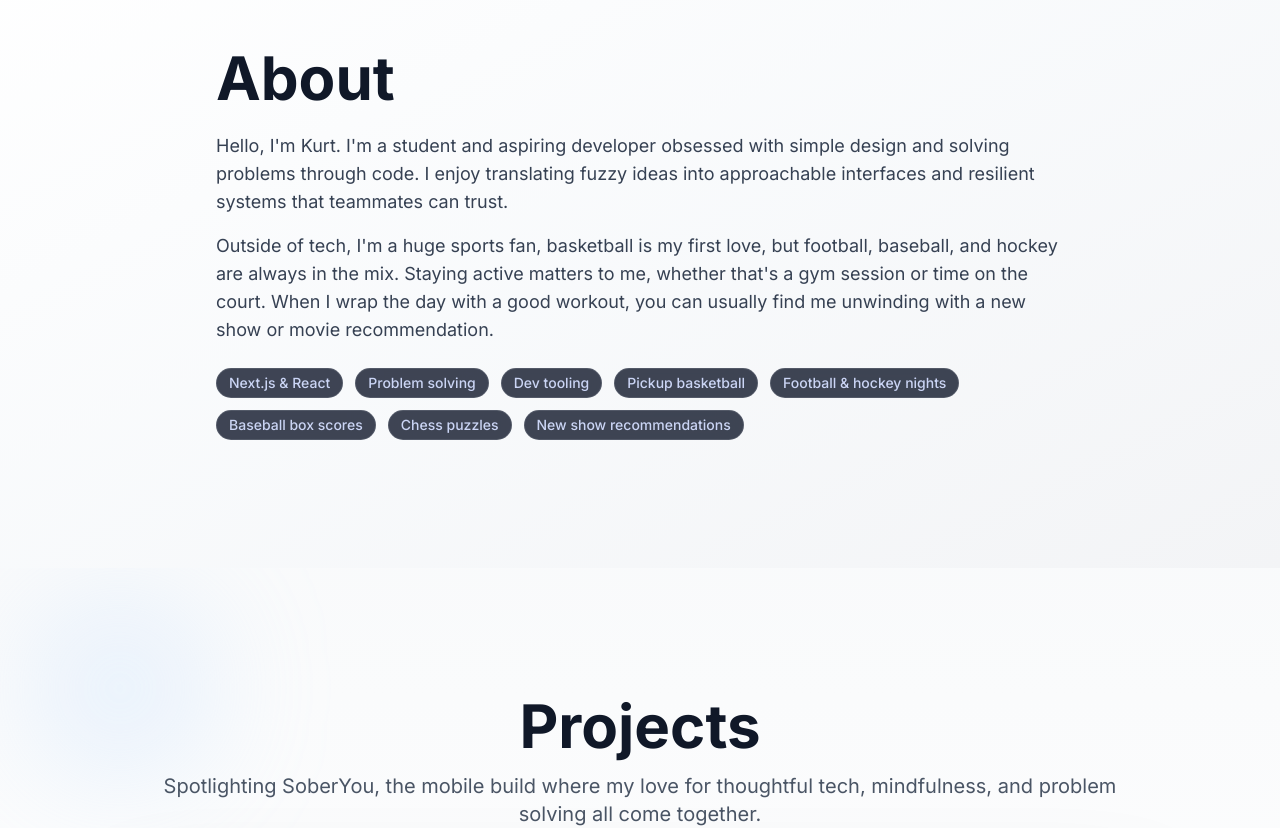
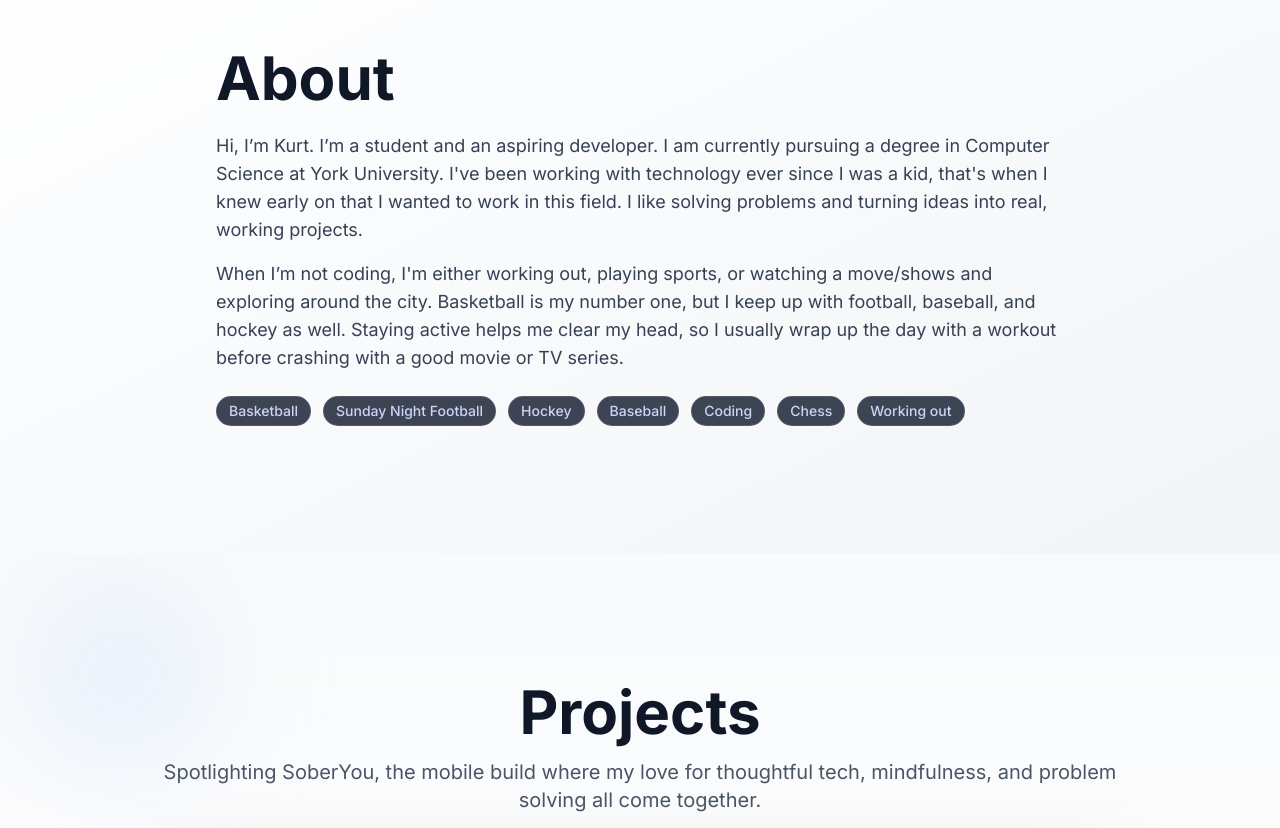
Before and after one commit to kurtjallo/myPortfolioWebsite, a Next.js app: page / in a window 1280 px wide. Shown: the part 880-1708 px from the top of the page. Built offline with nearby package versions, Linux system fonts and the light colour scheme.

Commit message:
Changed the about section about me

```diff
--- a/src/components/About.tsx
+++ b/src/components/About.tsx
@@ -22,17 +22,18 @@ export function About() {
           </h2>
           <div className="space-y-4 leading-relaxed">
             <p className="text-lg text-gray-700 dark:text-gray-200">
-              Hello, I&apos;m Kurt. I&apos;m a student and aspiring developer obsessed with
-              simple design and solving problems through code. I enjoy translating fuzzy
-              ideas into approachable interfaces and resilient systems that teammates can
-              trust.
+              Hi, I’m Kurt. I’m a student and an aspiring developer. I am currently
+              pursuing a degree in Computer Science at York University. I've been
+              working with technology ever since I was a kid, that's when I knew early
+              on that I wanted to work in this field. I like solving problems and
+              turning ideas into real, working projects.
             </p>
             <p className="text-lg text-gray-700 dark:text-gray-200">
-              Outside of tech, I&apos;m a huge sports fan, basketball is my first love, but
-              football, baseball, and hockey are always in the mix. Staying active matters
-              to me, whether that&apos;s a gym session or time on the court. When I wrap the
-              day with a good workout, you can usually find me unwinding with a new show or
-              movie recommendation.
+              When I’m not coding, I'm either working out, playing sports, or
+              watching a move/shows and exploring around the city. Basketball is my
+              number one, but I keep up with football, baseball, and hockey as well.
+              Staying active helps me clear my head, so I usually wrap up the day
+              with a workout before crashing with a good movie or TV series.
             </p>
           </div>
           <div className="flex flex-wrap gap-3">
--- a/src/data/content.ts
+++ b/src/data/content.ts
@@ -61,14 +61,13 @@ export const socialLinks: SocialLink[] = [
 export const aboutHighlights: never[] = [];
 
 export const interestTags = [
-  "Next.js & React",
-  "Problem solving",
-  "Dev tooling",
-  "Pickup basketball",
-  "Football & hockey nights",
-  "Baseball box scores",
-  "Chess puzzles",
-  "New show recommendations",
+  "Basketball",
+  "Sunday Night Football",
+  "Hockey",
+  "Baseball",
+  "Coding",
+  "Chess",
+  "Working out",
 ];
 
 export const projects: ProjectCard[] = [
@@ -135,9 +134,10 @@ export const skills: SkillCategory[] = [
 
 export const hobbies = [
   "Basketball",
+  "Sunday Night Football",
+  "Hockey",
+  "Baseball",
+  "Coding",
+  "Chess",
   "Working out",
-  "Reading tech blogs",
-  "New music",
-  "Learning new frameworks",
-  "Hiking",
 ];
```
Also changed, not shown: .gemini-clipboard/clipboard-1763611202898.png (deleted), .gemini-clipboard/clipboard-1763655342007.png (added).
